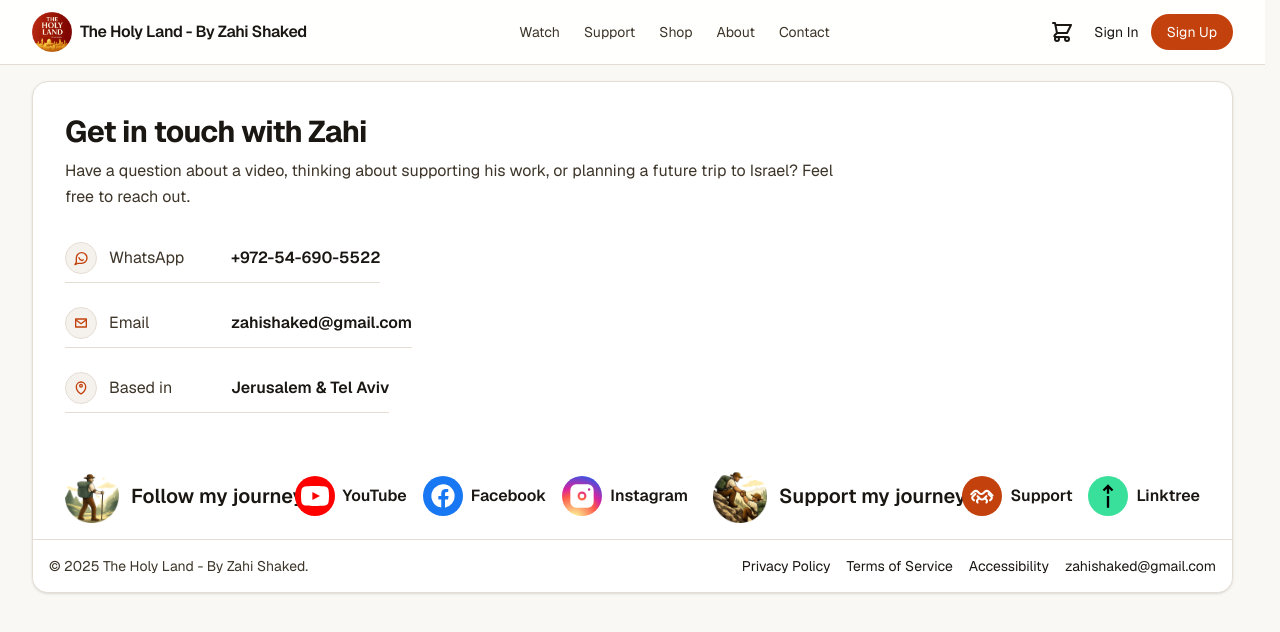
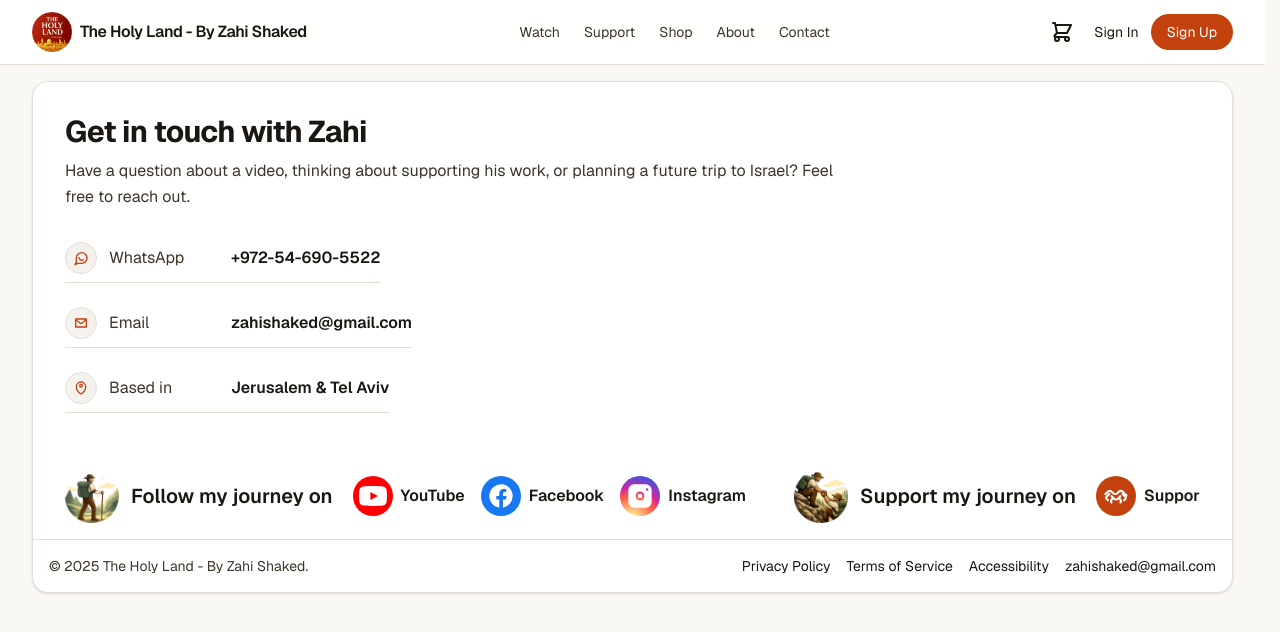
Before and after one commit to Ponzee/zahi-tours, a Next.js app: page /contact in a window 1280 px wide. Shown: the top 632 px of the page. Built offline with nearby package versions, Linux system fonts and the light colour scheme; no server answers.

Commit message:
ui(follow): left-align single row; prevent shrink/overlap

```diff
--- a/components/FollowSupportBlock.tsx
+++ b/components/FollowSupportBlock.tsx
@@ -6,10 +6,10 @@ export default function FollowSupportBlock() {
   return (
     <div className="bg-white">
       <div className="px-4 md:px-6 lg:px-8 py-4">
-        <div className="flex items-center justify-between gap-8 overflow-x-auto">
+        <div className="flex items-center justify-start gap-12 overflow-x-auto">
           {/* Follow */}
-          <div className="min-w-0 flex items-center justify-start gap-4 whitespace-nowrap">
-            <p className="font-semibold text-[#1a1612] inline-flex items-center gap-3 whitespace-nowrap text-lg md:text-xl">
+          <div className="shrink-0 flex items-center justify-start gap-5 whitespace-nowrap">
+            <p className="shrink-0 font-semibold text-[#1a1612] inline-flex items-center gap-3 whitespace-nowrap text-lg md:text-xl">
               <img
                 src="/icons/follow_journey.webp"
                 alt=""
@@ -21,7 +21,7 @@ export default function FollowSupportBlock() {
               Follow my journey on
             </p>
 
-            <div className="flex items-center justify-start gap-4">
+            <div className="shrink-0 flex items-center justify-start gap-4">
               <a
                 href="https://www.youtube.com/@zahishaked"
                 target="_blank"
@@ -86,8 +86,8 @@ export default function FollowSupportBlock() {
           </div>
 
           {/* Support */}
-          <div className="min-w-0 flex items-center justify-start gap-4 whitespace-nowrap">
-            <p className="font-semibold text-[#1a1612] inline-flex items-center gap-3 whitespace-nowrap text-lg md:text-xl">
+          <div className="shrink-0 flex items-center justify-start gap-5 whitespace-nowrap">
+            <p className="shrink-0 font-semibold text-[#1a1612] inline-flex items-center gap-3 whitespace-nowrap text-lg md:text-xl">
               <img
                 src="/icons/support_journey.webp"
                 alt=""
@@ -99,7 +99,7 @@ export default function FollowSupportBlock() {
               Support my journey on
             </p>
 
-            <div className="flex items-center justify-start gap-4">
+            <div className="shrink-0 flex items-center justify-start gap-4">
               <Link
                 href="/support"
                 className="inline-flex items-center gap-2 transition-colors duration-150 whitespace-nowrap hover:opacity-80"
```
